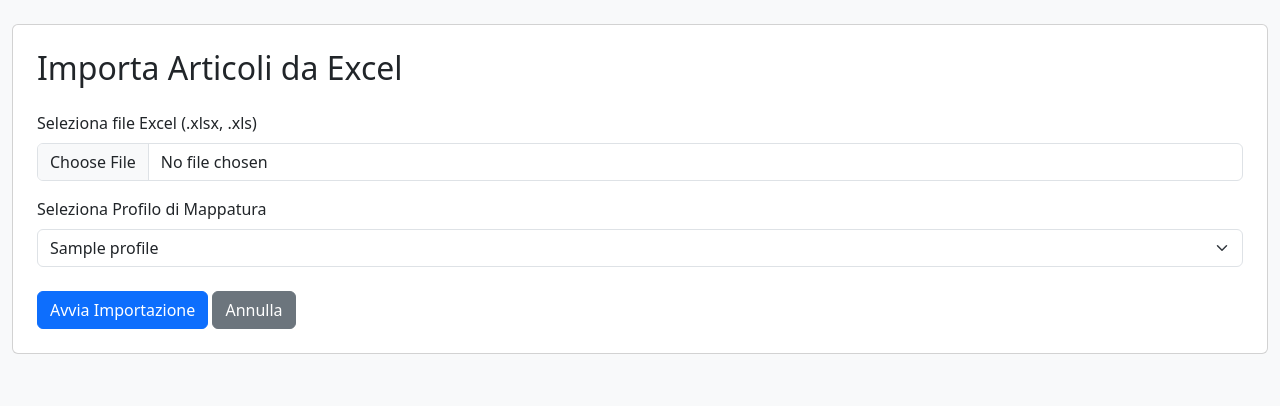
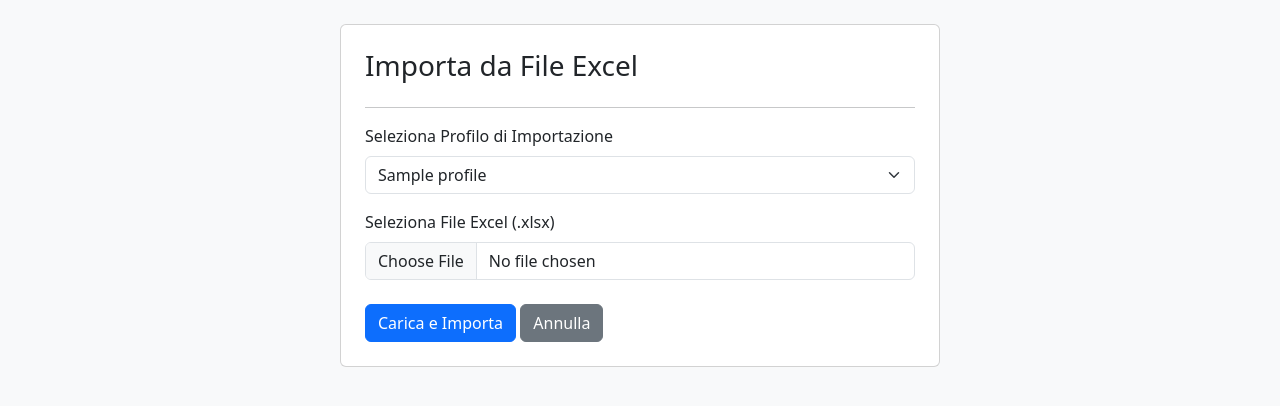
Before and after one commit to Camarsrl/gestionale_web, a Flask app: template templates/import.html in a window 1280 px wide. Shown: the part 66-472 px from the top of the page. Run offline with Flask 3, Linux system fonts and the light colour scheme; the visitor is signed in with stand-in values (Sample User, id 1); tables that the repository leaves empty hold one stand-in row (values such as "Sample post"); the template is opened without the code that fills it: most values are stand-ins (such as "Sample title", 1, 10 or a date in 2020).

Commit message:
Update import.html

```diff
--- a/templates/import.html
+++ b/templates/import.html
@@ -1,27 +1,32 @@
 {% extends "layout.html" %}
 {% block content %}
-<div class="card p-4">
-    <h2 class="mb-4">Importa Articoli da Excel</h2>
-
+<div class="card p-4 mx-auto" style="max-width: 600px;">
+    <h3>Importa da File Excel</h3>
+    <hr>
+    {% if profiles %}
     <form method="post" enctype="multipart/form-data">
         <div class="mb-3">
-            <label for="file" class="form-label">Seleziona file Excel (.xlsx, .xls)</label>
-            <input class="form-control" type="file" id="file" name="file" required accept=".xlsx,.xls,.xlsm">
-        </div>
-
-        <div class="mb-3">
-            <label for="profile" class="form-label">Seleziona Profilo di Mappatura</label>
-            <select class="form-select" id="profile" name="profile" required>
-                {% for profile_name in profiles %}
-                <option value="{{ profile_name }}">{{ profile_name }}</option>
+            <label for="profile" class="form-label">Seleziona Profilo di Importazione</label>
+            <select name="profile" id="profile" class="form-select" required>
+                {% for profile in profiles %}
+                <option value="{{ profile }}">{{ profile }}</option>
                 {% endfor %}
             </select>
         </div>
-
+        <div class="mb-3">
+            <label for="file" class="form-label">Seleziona File Excel (.xlsx)</label>
+            <input type="file" name="file" id="file" class="form-control" required accept=".xlsx,.xls,.xlsm">
+        </div>
         <div class="mt-4">
-            <button type="submit" class="btn btn-primary">Avvia Importazione</button>
-            <a href="{{ url_for('index') }}" class="btn btn-secondary">Annulla</a>
+            <button type="submit" class="btn btn-primary">Carica e Importa</button>
+            <a href="{{ url_for('main_menu') }}" class="btn btn-secondary">Annulla</a>
         </div>
     </form>
+    {% else %}
+    <div class="alert alert-warning">
+        Nessun profilo di importazione trovato. Assicurati che il file <code>config/mappe_excel.json</code> esista e sia configurato correttamente.
+    </div>
+    <a href="{{ url_for('main_menu') }}" class="btn btn-secondary">Torna al Menu</a>
+    {% endif %}
 </div>
 {% endblock %}
```
